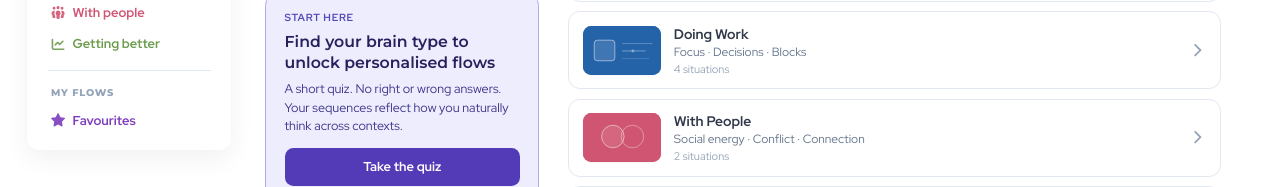
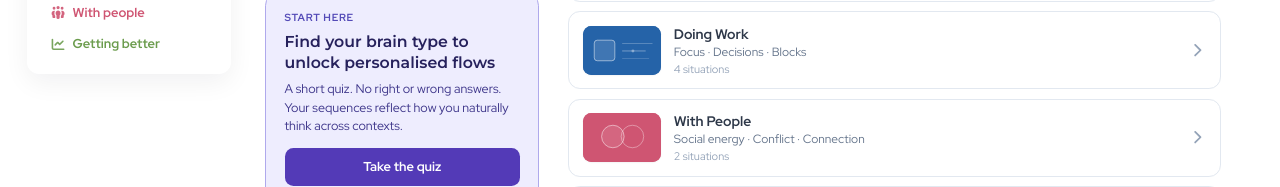
Before and after one commit to Jodistroyer/HHG-team-quiz-1, a React (Vite) app: page / in a window 1280 px wide. Both pictures are taken after a click on the element "Flows". Shown: the part 210-397 px from the top of the page. Built offline with nearby package versions, Linux system fonts and the light colour scheme.

Commit message:
Remove Favourites

```diff
--- a/src/components/Flows/Flows.css
+++ b/src/components/Flows/Flows.css
@@ -48,29 +48,6 @@
   margin-left: calc(240px + 1.25rem);
 }
 
-.flows-library-view {
-  width: 100%;
-  border-radius: 16px;
-  background: var(--flows-surface);
-  padding: 1.25rem 1.25rem 1.5rem;
-}
-
-.flows-library-view__title {
-  font-family: 'Montserrat', sans-serif;
-  font-size: clamp(1.6rem, 3.5vw, 2rem);
-  font-weight: 800;
-  letter-spacing: 0.02em;
-  color: var(--flows-purple);
-  margin: 0 0 0.75rem;
-}
-
-.flows-library-view__body {
-  margin: 0;
-  font-size: 1rem;
-  line-height: 1.6;
-  color: var(--flows-ink-soft);
-}
-
 @media (max-width: 768px) {
   .flows__layout {
     flex-direction: column;
--- a/src/components/Flows/Flows.tsx
+++ b/src/components/Flows/Flows.tsx
@@ -2,7 +2,6 @@ import { useLayoutEffect, useState } from 'react'
 import { FlowsHome } from './FlowsPages/FlowsHome/FlowsHome'
 import { FLOW_CONTEXT_PAGES } from './FlowsPages/FlowsContexts/contextPages'
 import { FlowsDetail } from './FlowsPages/FlowsDetail/FlowsDetail'
-import { FlowsFavourites } from './FlowsPages/FlowsFavourites/FlowsFavourites'
 import { getSituation, type FlowContextId } from './flowsData'
 import {
   loadLastOpenedFlow,
@@ -133,17 +132,10 @@ const Flows = ({ onNavigate }: FlowsProps) => {
             setLibraryContextId(contextId)
             setView({ kind: 'browse' })
           }}
-          onFavourites={() => {
-            setLibraryView('favourites')
-            setLibraryContextId(null)
-            setView({ kind: 'browse' })
-          }}
         />
 
         <main className="flows__content">
-          {libraryView === 'favourites' ? (
-            <FlowsFavourites />
-          ) : view.kind === 'browse' && libraryView === 'context' && ContextPage ? (
+          {view.kind === 'browse' && libraryView === 'context' && ContextPage ? (
             <ContextPage
               onOpenMatchedFlow={(contextId, situationId, brainProfile) =>
                 openSituation(
--- a/src/components/Flows/FlowsPages/FlowsFavourites/FlowsFavourites.tsx
+++ /dev/null
@@ -1,8 +0,0 @@
-export const FlowsFavourites = () => (
-  <section className="flows-library-view" aria-label="Favourite flows">
-    <h1 className="flows-library-view__title">Favourites</h1>
-    <p className="flows-library-view__body">
-      This view is coming soon. For now, use the context buttons to browse flows.
-    </p>
-  </section>
-)
--- a/src/components/Flows/FlowsSidebar/FlowsLibrarySidebar.tsx
+++ b/src/components/Flows/FlowsSidebar/FlowsLibrarySidebar.tsx
@@ -1,20 +1,19 @@
 import { useEffect, useRef, useState, type CSSProperties } from 'react'
 import { FontAwesomeIcon } from '@fortawesome/react-fontawesome'
-import { faHouse, faStar } from '@fortawesome/free-solid-svg-icons'
+import { faHouse } from '@fortawesome/free-solid-svg-icons'
 import type { FlowContextId } from '../flowsData'
 import { FLOW_CONTEXT_META } from '../flowsContexts'
 import { CONTEXT_BACKGROUND } from '../../Quiz/ContextArt'
 import '../../Quiz/Sidebar/Navigation/NavSection.css'
 import './FlowsLibrarySidebar.css'
 
-export type FlowsLibraryView = 'home' | 'context' | 'favourites'
+export type FlowsLibraryView = 'home' | 'context'
 
 interface FlowsLibrarySidebarProps {
   activeView: FlowsLibraryView
   activeContextId: FlowContextId | null
   onHome: () => void
   onPickContext: (contextId: FlowContextId) => void
-  onFavourites: () => void
 }
 
 type FlowLibraryItemId =
@@ -23,7 +22,6 @@ type FlowLibraryItemId =
   | 'doing-work'
   | 'with-people'
   | 'getting-better'
-  | 'favourites'
 
 const LIBRARY_ITEMS: { id: FlowLibraryItemId; label: string }[] = [
   { id: 'home', label: 'Home' },
@@ -31,7 +29,6 @@ const LIBRARY_ITEMS: { id: FlowLibraryItemId; label: string }[] = [
   { id: 'doing-work', label: 'Doing work' },
   { id: 'with-people', label: 'With people' },
   { id: 'getting-better', label: 'Getting better' },
-  { id: 'favourites', label: 'Favourites' },
 ]
 
 function currentLibraryItemId (
@@ -39,7 +36,6 @@ function currentLibraryItemId (
   activeContextId: FlowContextId | null
 ): FlowLibraryItemId {
   if (view === 'home') return 'home'
-  if (view === 'favourites') return 'favourites'
   if (activeContextId === 1) return 'under-pressure'
   if (activeContextId === 2) return 'doing-work'
   if (activeContextId === 3) return 'with-people'
@@ -60,7 +56,6 @@ function dropdownItemStyle (id: FlowLibraryItemId): CSSProperties | undefined {
   if (id === 'getting-better') {
     return { '--section-context-color': CONTEXT_BACKGROUND[4] } as CSSProperties
   }
-  // Home / Favourites: brand purple like the rest of nav-section-list
   return { '--section-context-color': '#7d3dbd' } as CSSProperties
 }
 
@@ -69,8 +64,7 @@ function dropdownItemIcon (id: FlowLibraryItemId) {
   if (id === 'doing-work') return FLOW_CONTEXT_META[2].icon
   if (id === 'with-people') return FLOW_CONTEXT_META[3].icon
   if (id === 'getting-better') return FLOW_CONTEXT_META[4].icon
-  if (id === 'home') return faHouse
-  return faStar
+  return faHouse
 }
 
 export const FlowsLibrarySidebar = ({
@@ -78,7 +72,6 @@ export const FlowsLibrarySidebar = ({
   activeContextId,
   onHome,
   onPickContext,
-  onFavourites,
 }: FlowsLibrarySidebarProps) => {
   const isContextActive = (id: FlowContextId) =>
     activeView === 'context' && activeContextId === id
@@ -102,7 +95,6 @@ export const FlowsLibrarySidebar = ({
 
   const handleSelect = (id: FlowLibraryItemId) => {
     if (id === 'home') onHome()
-    else if (id === 'favourites') onFavourites()
     else if (id === 'under-pressure') onPickContext(1)
     else if (id === 'doing-work') onPickContext(2)
     else if (id === 'with-people') onPickContext(3)
@@ -135,25 +127,7 @@ export const FlowsLibrarySidebar = ({
           </button>
           {isOpen && (
             <ul className="nav-section-dropdown-panel" role="listbox">
-              {LIBRARY_ITEMS.slice(0, 5).map(({ id, label }) => (
-                <li key={id} role="option" aria-selected={currentId === id}>
-                  <button
-                    type="button"
-                    className={`nav-section-dropdown-item ${currentId === id ? 'is-current' : ''}`}
-                    onClick={() => handleSelect(id)}
-                    style={dropdownItemStyle(id)}
-                  >
-                    <FontAwesomeIcon
-                      icon={dropdownItemIcon(id)}
-                      className="nav-section-btn-icon"
-                      aria-hidden
-                    />
-                    <span className="nav-section-btn-label">{label}</span>
-                  </button>
-                </li>
-              ))}
-              <li className="nav-section-divider" aria-hidden="true" />
-              {LIBRARY_ITEMS.slice(5).map(({ id, label }) => (
+              {LIBRARY_ITEMS.map(({ id, label }) => (
                 <li key={id} role="option" aria-selected={currentId === id}>
                   <button
                     type="button"
@@ -220,25 +194,6 @@ export const FlowsLibrarySidebar = ({
             </li>
           )
         })}
-
-        <li className="nav-section-divider" aria-hidden="true" />
-
-        <li className="flows-library__title-row">
-          <h3 className="flows-library__title">My flows</h3>
-        </li>
-
-        <li>
-          <button
-            type="button"
-            className={`nav-section-btn ${activeView === 'favourites' ? 'is-current' : ''}`}
-            onClick={onFavourites}
-            aria-current={activeView === 'favourites' ? 'true' : undefined}
-            style={{ ['--section-context-color' as never]: '#7d3dbd' }}
-          >
-            <FontAwesomeIcon icon={faStar} className="nav-section-btn-icon" aria-hidden />
-            <span className="nav-section-btn-label">Favourites</span>
-          </button>
-        </li>
       </ul>
     </nav>
   )
```
